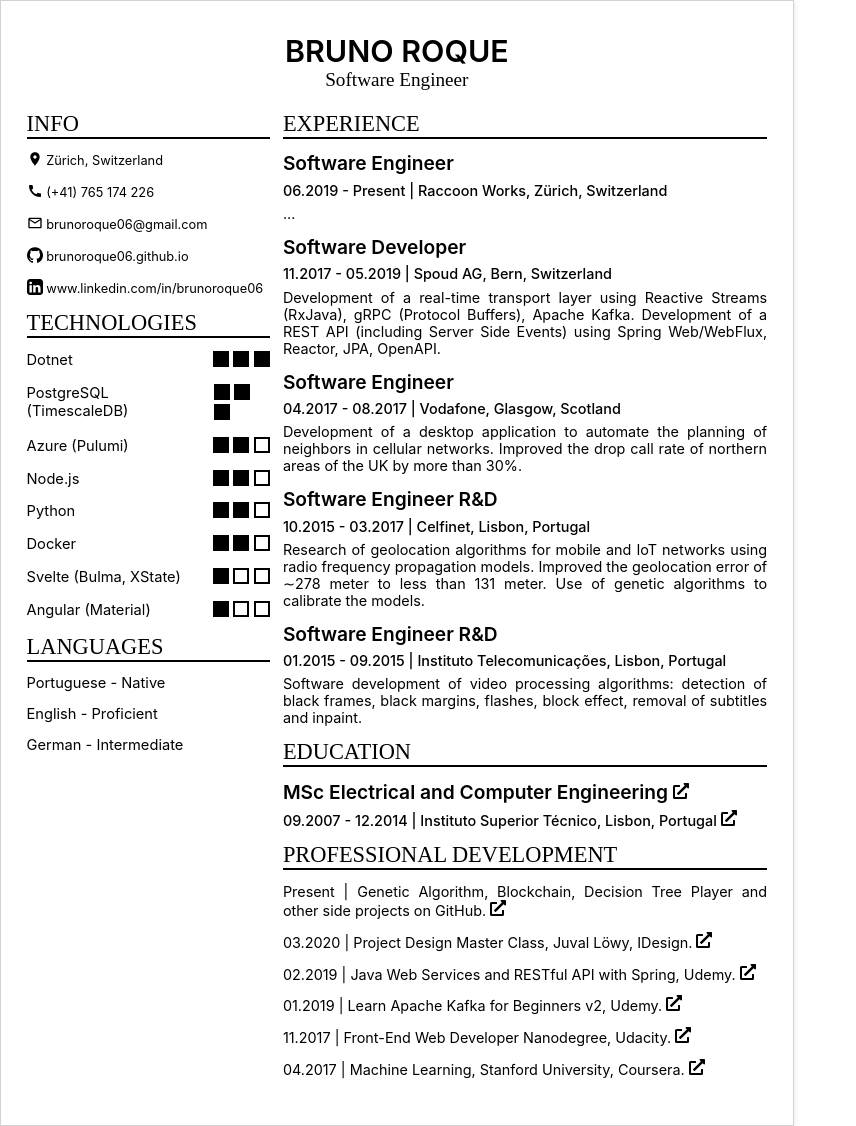
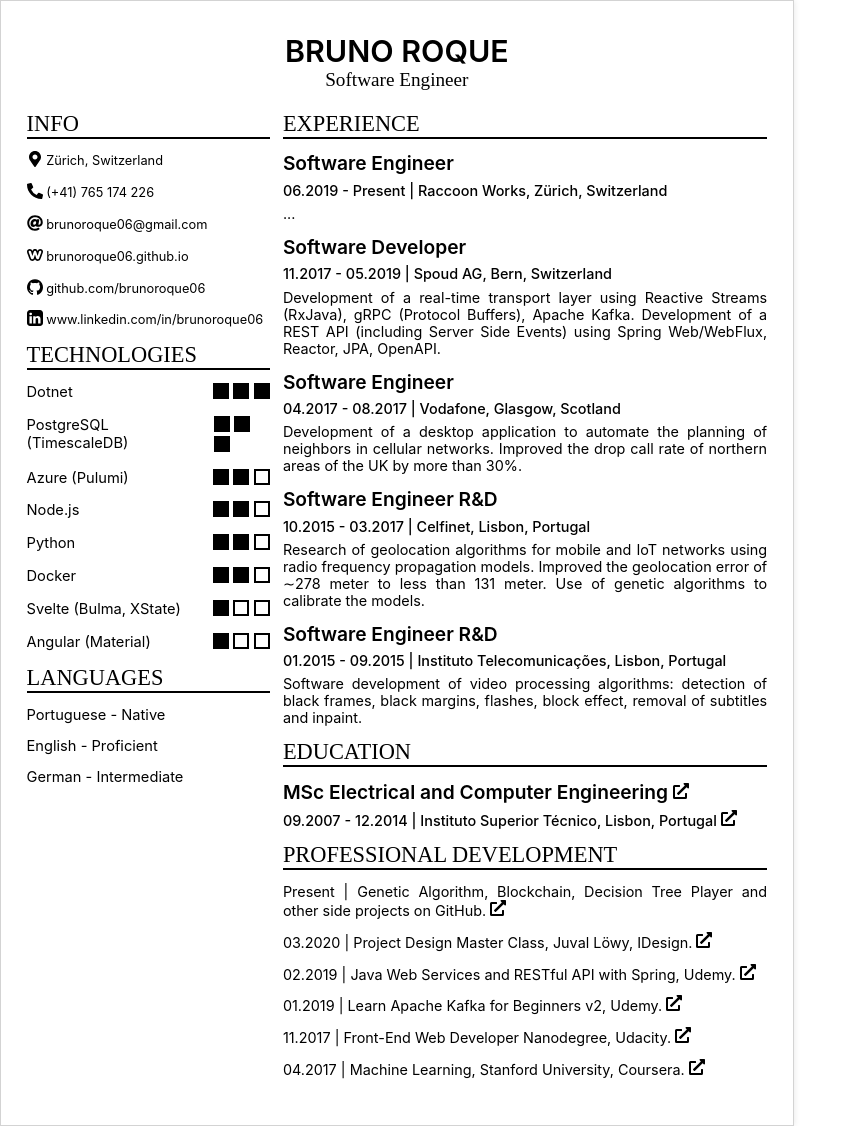
Before and after one commit to brunoroque06/brunoroque06.github.io, a Jekyll site: the page documents/curriculum-vitae/bruno-roque-cv.html, which Jekyll copies as it is, in a window 1280 px wide. Shown: the whole page, without its empty margins (0-856 px from the left). Built offline with Jekyll 4.4.1, drawn with Linux system fonts in a browser that asks for light colours.

Commit message:
Add website link

```diff
--- a/documents/curriculum-vitae/bruno-roque-cv.html
+++ b/documents/curriculum-vitae/bruno-roque-cv.html
@@ -195,9 +195,22 @@
             rel="noopener noreferrer"
           >
             <span class="info-icon">
+              <website-icon></website-icon>
+            </span>
+            <span class="info-text">brunoroque06.github.io</span>
+          </a>
+        </div>
+
+        <div class="row info-entry">
+          <a
+            href="https://github.com/brunoroque06"
+            target="_blank"
+            rel="noopener noreferrer"
+          >
+            <span class="info-icon">
               <github-icon></github-icon>
             </span>
-            <span class="info-text">brunoroque06.github.io</span>
+            <span class="info-text">github.com/brunoroque06</span>
           </a>
         </div>
 
@@ -478,21 +491,28 @@
       customElements.define(
         "location-icon",
         createElement(
-          '<svg xmlns="http://www.w3.org/2000/svg" viewBox="0 0 24 24"><path d="M0 0h24v24H0z" fill="none"/><path d="M12 2C8.13 2 5 5.13 5 9c0 5.25 7 13 7 13s7-7.75 7-13c0-3.87-3.13-7-7-7zm0 9.5c-1.38 0-2.5-1.12-2.5-2.5s1.12-2.5 2.5-2.5 2.5 1.12 2.5 2.5-1.12 2.5-2.5 2.5z"/></svg>'
+          '<svg xmlns="http://www.w3.org/2000/svg" aria-hidden="true" focusable="false" data-prefix="fas" data-icon="map-marker-alt" class="svg-inline--fa fa-map-marker-alt fa-w-12" role="img" viewBox="0 0 384 512"><path fill="currentColor" d="M172.268 501.67C26.97 291.031 0 269.413 0 192 0 85.961 85.961 0 192 0s192 85.961 192 192c0 77.413-26.97 99.031-172.268 309.67-9.535 13.774-29.93 13.773-39.464 0zM192 272c44.183 0 80-35.817 80-80s-35.817-80-80-80-80 35.817-80 80 35.817 80 80 80z"/></svg>'
         )
       );
 
       customElements.define(
         "phone-icon",
         createElement(
-          '<svg xmlns="http://www.w3.org/2000/svg" viewBox="0 0 24 24"><path d="M0 0h24v24H0z" fill="none"/><path d="M20.01 15.38c-1.23 0-2.42-.2-3.53-.56-.35-.12-.74-.03-1.01.24l-1.57 1.97c-2.83-1.35-5.48-3.9-6.89-6.83l1.95-1.66c.27-.28.35-.67.24-1.02-.37-1.11-.56-2.3-.56-3.53 0-.54-.45-.99-.99-.99H4.19C3.65 3 3 3.24 3 3.99 3 13.28 10.73 21 20.01 21c.71 0 .99-.63.99-1.18v-3.45c0-.54-.45-.99-.99-.99z" /></svg>'
+          '<svg xmlns="http://www.w3.org/2000/svg" aria-hidden="true" focusable="false" data-prefix="fas" data-icon="phone-alt" class="svg-inline--fa fa-phone-alt fa-w-16" role="img" viewBox="0 0 512 512"><path fill="currentColor" d="M497.39 361.8l-112-48a24 24 0 0 0-28 6.9l-49.6 60.6A370.66 370.66 0 0 1 130.6 204.11l60.6-49.6a23.94 23.94 0 0 0 6.9-28l-48-112A24.16 24.16 0 0 0 122.6.61l-104 24A24 24 0 0 0 0 48c0 256.5 207.9 464 464 464a24 24 0 0 0 23.4-18.6l24-104a24.29 24.29 0 0 0-14.01-27.6z"/></svg>'
         )
       );
 
       customElements.define(
         "mail-icon",
         createElement(
-          '<svg xmlns="http://www.w3.org/2000/svg" viewBox="0 0 24 24"><path d="M0 0h24v24H0z" fill="none"/><path d="M20 4H4c-1.1 0-1.99.9-1.99 2L2 18c0 1.1.9 2 2 2h16c1.1 0 2-.9 2-2V6c0-1.1-.9-2-2-2zm0 14H4V8l8 5 8-5v10zm-8-7L4 6h16l-8 5z"/></svg>'
+          '<svg xmlns="http://www.w3.org/2000/svg" aria-hidden="true" focusable="false" data-prefix="fas" data-icon="at" class="svg-inline--fa fa-at fa-w-16" role="img" viewBox="0 0 512 512"><path fill="currentColor" d="M256 8C118.941 8 8 118.919 8 256c0 137.059 110.919 248 248 248 48.154 0 95.342-14.14 135.408-40.223 12.005-7.815 14.625-24.288 5.552-35.372l-10.177-12.433c-7.671-9.371-21.179-11.667-31.373-5.129C325.92 429.757 291.314 440 256 440c-101.458 0-184-82.542-184-184S154.542 72 256 72c100.139 0 184 57.619 184 160 0 38.786-21.093 79.742-58.17 83.693-17.349-.454-16.91-12.857-13.476-30.024l23.433-121.11C394.653 149.75 383.308 136 368.225 136h-44.981a13.518 13.518 0 0 0-13.432 11.993l-.01.092c-14.697-17.901-40.448-21.775-59.971-21.775-74.58 0-137.831 62.234-137.831 151.46 0 65.303 36.785 105.87 96 105.87 26.984 0 57.369-15.637 74.991-38.333 9.522 34.104 40.613 34.103 70.71 34.103C462.609 379.41 504 307.798 504 232 504 95.653 394.023 8 256 8zm-21.68 304.43c-22.249 0-36.07-15.623-36.07-40.771 0-44.993 30.779-72.729 58.63-72.729 22.292 0 35.601 15.241 35.601 40.77 0 45.061-33.875 72.73-58.161 72.73z"/></svg>'
+        )
+      );
+
+      customElements.define(
+        "website-icon",
+        createElement(
+          '<svg xmlns="http://www.w3.org/2000/svg" aria-hidden="true" focusable="false" data-prefix="fab" data-icon="weebly" class="svg-inline--fa fa-weebly fa-w-16" role="img" viewBox="0 0 512 512"><path fill="currentColor" d="M425.09 65.83c-39.88 0-73.28 25.73-83.66 64.33-18.16-58.06-65.5-64.33-84.95-64.33-19.78 0-66.8 6.28-85.28 64.33-10.38-38.6-43.45-64.33-83.66-64.33C38.59 65.83 0 99.72 0 143.03c0 28.96 4.18 33.27 77.17 233.48 22.37 60.57 67.77 69.35 92.74 69.35 39.23 0 70.04-19.46 85.93-53.98 15.89 34.83 46.69 54.29 85.93 54.29 24.97 0 70.36-9.1 92.74-69.67 76.55-208.65 77.5-205.58 77.5-227.2.63-48.32-36.01-83.47-86.92-83.47zm26.34 114.81l-65.57 176.44c-7.92 21.49-21.22 37.22-46.24 37.22-23.44 0-37.38-12.41-44.03-33.9l-39.28-117.42h-.95L216.08 360.4c-6.96 21.5-20.9 33.6-44.02 33.6-25.02 0-38.33-15.74-46.24-37.22L60.88 181.55c-5.38-14.83-7.92-23.91-7.92-34.5 0-16.34 15.84-29.36 38.33-29.36 18.69 0 31.99 11.8 36.11 29.05l44.03 139.82h.95l44.66-136.79c6.02-19.67 16.47-32.08 38.96-32.08s32.94 12.11 38.96 32.08l44.66 136.79h.95l44.03-139.82c4.12-17.25 17.42-29.05 36.11-29.05 22.17 0 38.33 13.32 38.33 35.71-.32 7.87-4.12 16.04-7.61 27.24z"/></svg>'
         )
       );
 
```
